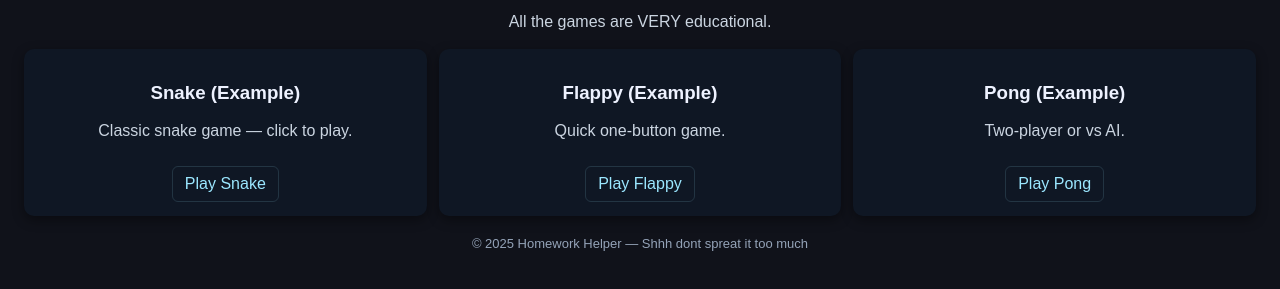
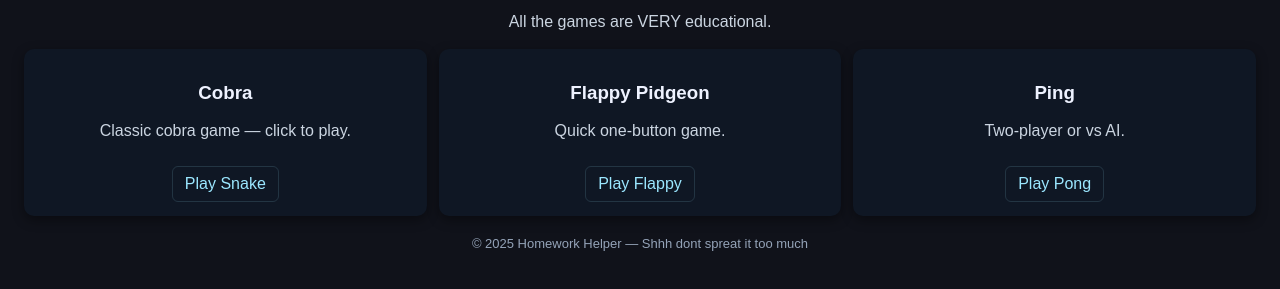
Before and after one commit to Goobers-games/HomeworkHelp, a plain HTML site: page games/index.html in a window 1280 px wide. Shown: the part 55-344 px from the top of the page. Drawn offline with Linux system fonts and the light colour scheme.

Commit message:
Update index.html

```diff
--- a/games/index.html
+++ b/games/index.html
@@ -25,19 +25,19 @@
   <main>
     <div class="grid">
       <div class="tile">
-        <h3>Snake (Example)</h3>
-        <p>Classic snake game — click to play.</p>
+        <h3>Cobra</h3>
+        <p>Classic cobra game — click to play.</p>
         <a href="snake/index.html">Play Snake</a>
       </div>
 
       <div class="tile">
-        <h3>Flappy (Example)</h3>
+        <h3>Flappy Pidgeon</h3>
         <p>Quick one-button game.</p>
         <a href="flappy/index.html">Play Flappy</a>
       </div>
 
       <div class="tile">
-        <h3>Pong (Example)</h3>
+        <h3>Ping</h3>
         <p>Two-player or vs AI.</p>
         <a href="pong/index.html">Play Pong</a>
       </div>
```
